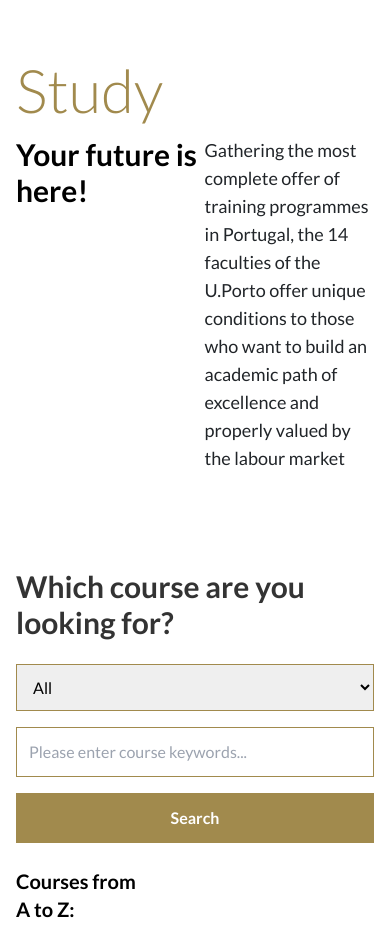
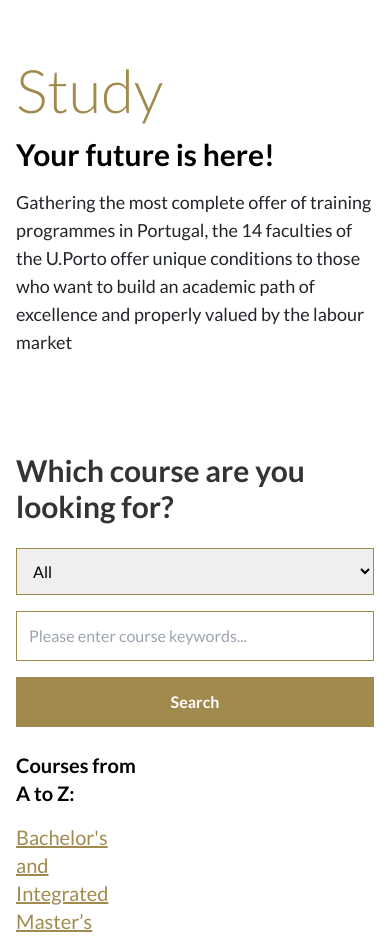
Before and after one commit to IGIRANEZAJosue/cloning-gate, a website: page index.html in a window 390 px wide. Shown: the part 860-1796 px from the top of the page. Drawn offline with Linux system fonts and the light colour scheme.

Commit message:
Study section responsive

```diff
--- a/index.html
+++ b/index.html
@@ -85,9 +85,9 @@
       <!-- Study section ============================================================= -->
       <section class="px-4 lg:px-28 my-24">
          <h1 class="text-6xl text-[#a18a4d] font-light">Study</h1>
-         <div class="flex items-start justify-between mt-4">
-            <h1 class=" text-3xl font-semibold">Your future is here!</h1>
-            <p class="w-[65%] text-lg text-[#212529]">Gathering the most complete offer of training programmes in Portugal, the 14 faculties of the U.Porto offer unique conditions to those who want to build an academic path of excellence and properly valued by the labour market</p>
+         <div class="flex flex-col lg:flex-row items-start justify-between mt-4">
+            <h1 class=" text-3xl font-semibold mb-4">Your future is here!</h1>
+            <p class="w-full lg:w-[65%] text-lg text-[#212529]">Gathering the most complete offer of training programmes in Portugal, the 14 faculties of the U.Porto offer unique conditions to those who want to build an academic path of excellence and properly valued by the labour market</p>
          </div>
       </section>
 
```
Also changed, not shown: src/output.css.
